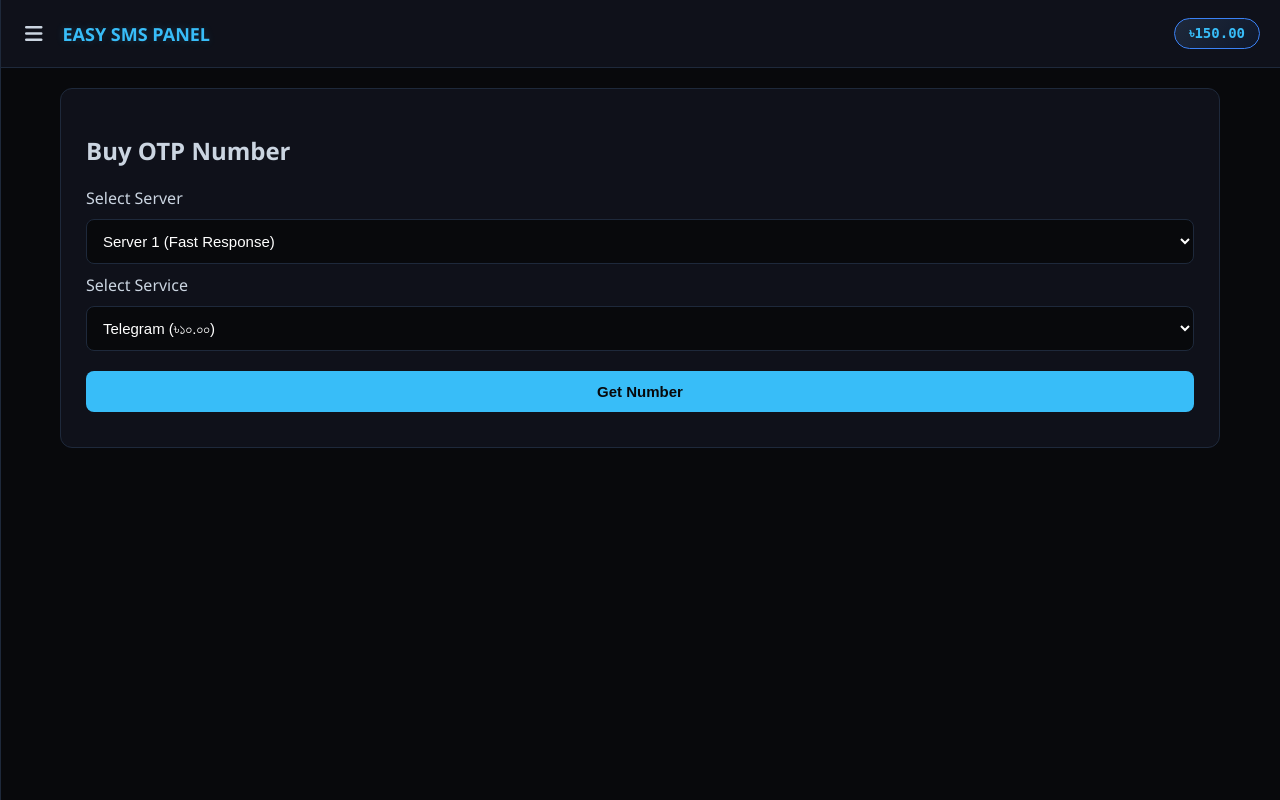
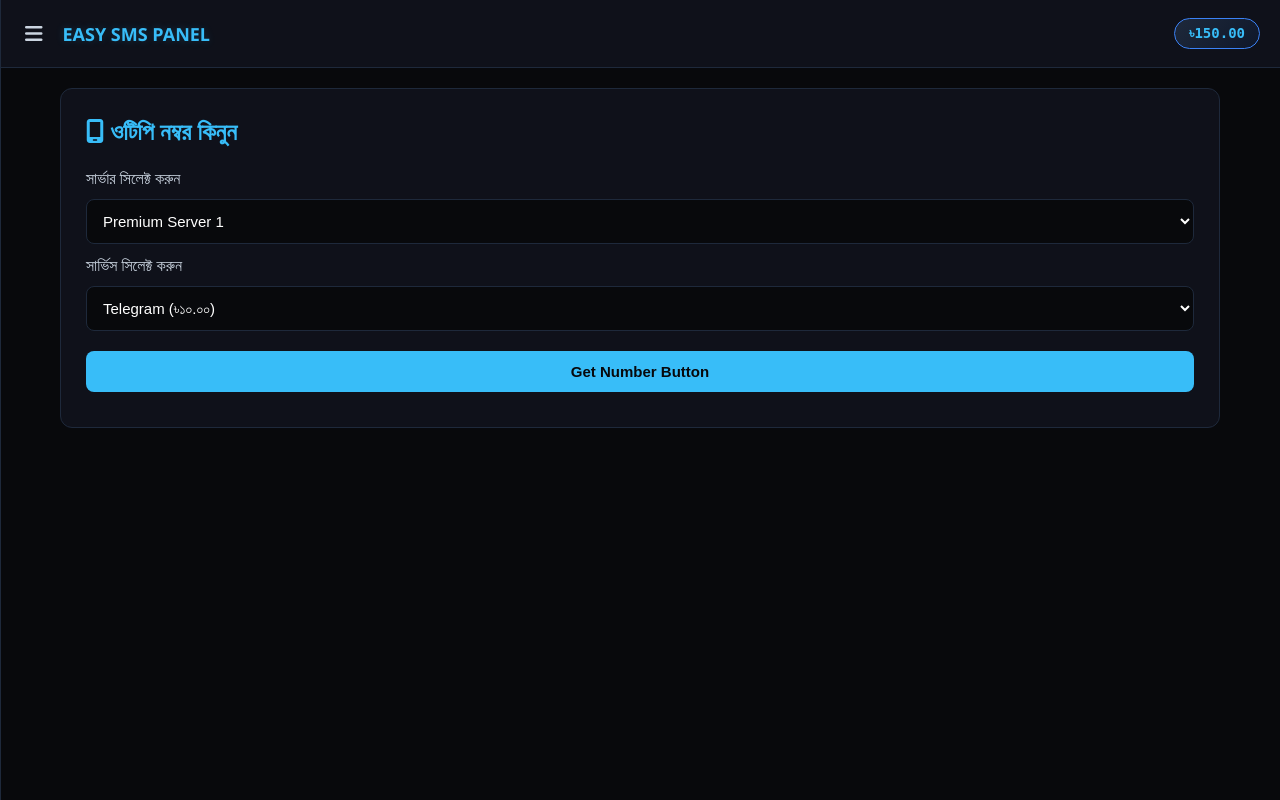
Before and after one commit to sohanurislamtohin33-spec/EASY--SMS--PANEL-, a Flask app: page /get_number_page in a window 1280 px wide. Run offline with Flask 3, Linux system fonts and the light colour scheme; the visitor is signed in with stand-in values (Sample User, id 1).

Commit message:
Update get_number.html

```diff
--- a/templates/get_number.html
+++ b/templates/get_number.html
@@ -1,18 +1,26 @@
 {% extends "base.html" %}
 {% block content %}
 <div class="card">
-    <h2>Buy OTP Number</h2>
-    <label>Select Server</label>
-    <select>
-        <option>Server 1 (Fast Response)</option>
-        <option>Server 2 (High Success)</option>
-    </select>
-    <label>Select Service</label>
-    <select>
-        <option>Telegram (৳১০.০০)</option>
-        <option>WhatsApp (৳১৫.০০)</option>
-        <option>Google (৳৫.০০)</option>
-    </select>
-    <button>Get Number</button>
+    <h2 style="color: #38bdf8; margin-top: 0;"><i class="fa-solid fa-mobile-screen"></i> ওটিপি নম্বর কিনুন</h2>
+
+    {% if success %}<div style="color: #22c55e; margin-bottom: 15px;">{{ success }}</div>{% endif %}
+    {% if error %}<div style="color: #ef4444; margin-bottom: 15px;">{{ error }}</div>{% endif %}
+
+    <form method="POST" action="/get_number_page">
+        <label>সার্ভার সিলেক্ট করুন</label>
+        <select name="server">
+            <option value="server1">Premium Server 1</option>
+            <option value="server2">VIP Server 2</option>
+        </select>
+
+        <label>সার্ভিস সিলেক্ট করুন</label>
+        <select name="service">
+            <option value="telegram">Telegram (৳১০.০০)</option>
+            <option value="whatsapp">WhatsApp (৳১৫.০০)</option>
+            <option value="bkash">bKash (৳১২.০০)</option>
+        </select>
+
+        <button type="submit">Get Number Button</button>
+    </form>
 </div>
 {% endblock %}
```
